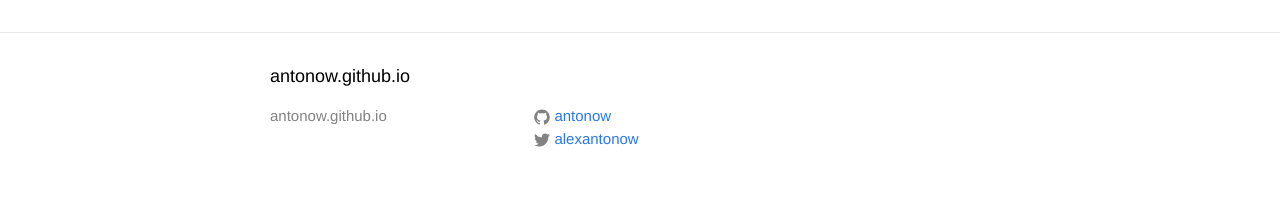
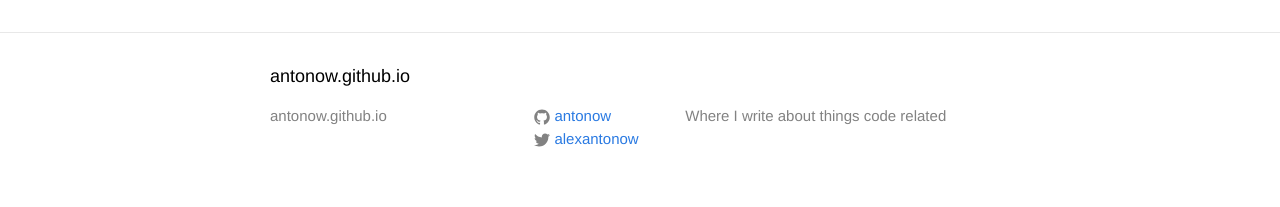
Before and after one commit to antonow/antonow.github.io, a Jekyll site: the page built from index.html, in a window 1280 px wide. Shown: the part 1610-1817 px from the top of the page. Built offline with Jekyll 4.4.1, drawn with Linux system fonts in a browser that asks for light colours.

Commit message:
this is the correct url for the config file - no backslash at the end

```diff
--- a/_config.yml
+++ b/_config.yml
@@ -1,9 +1,9 @@
 # Site settings
 title: antonow.github.io
 # email: alexantonow@gmail.com
-description: > # Where I write about things code related
+description: Where I write about things code related
 baseurl: "" # the subpath of your site, e.g. /blog/
-url: "http://antonow.github.io/" # the base hostname & protocol for your site
+url: "http://antonow.github.io" # the base hostname & protocol for your site
 twitter_username: alexantonow
 github_username:  antonow
 
```
Also changed, not shown: 19 other files.
